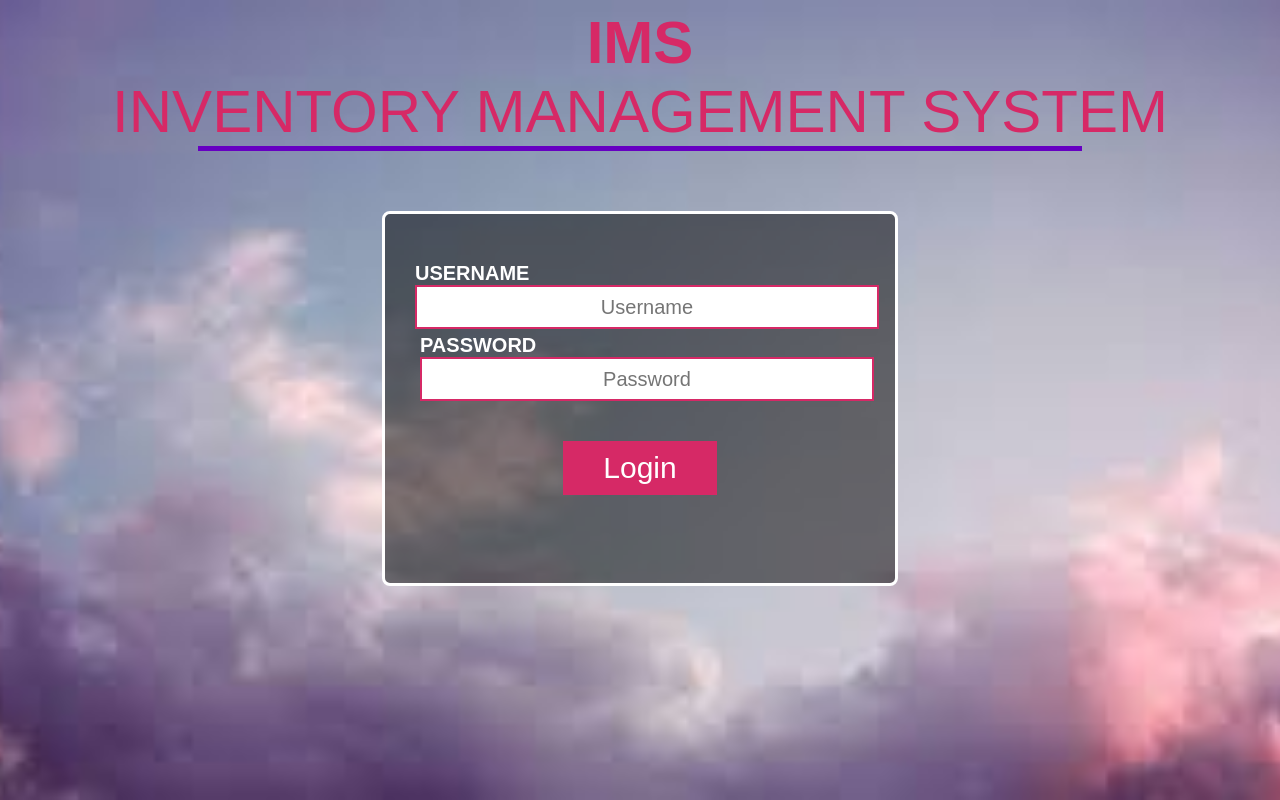
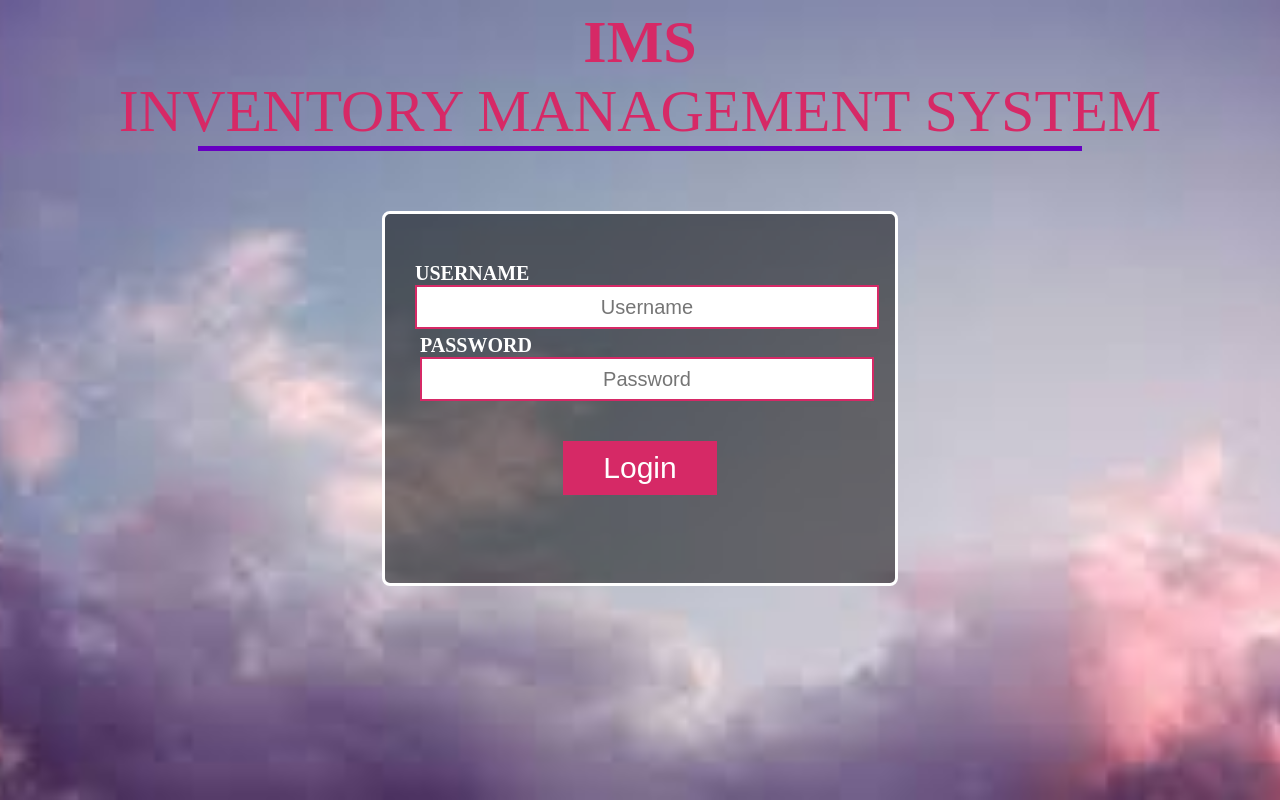
Before and after one commit to heavenjohn/IMS, a website: page index.html in a window 1280 px wide. Drawn offline with Linux system fonts and the light colour scheme.

Commit message:
Update 2 files

```diff
--- a/css/login.css
+++ b/css/login.css
@@ -1,7 +1,6 @@
 body {
   background: url("../image/loginBG.jpeg") no-repeat center center fixed;
   background-size: cover;
-  font-family: arial;
 }
 .loginHeader {
   margin-bottom: 30px;
```
Also changed, not shown: 1 other file.
